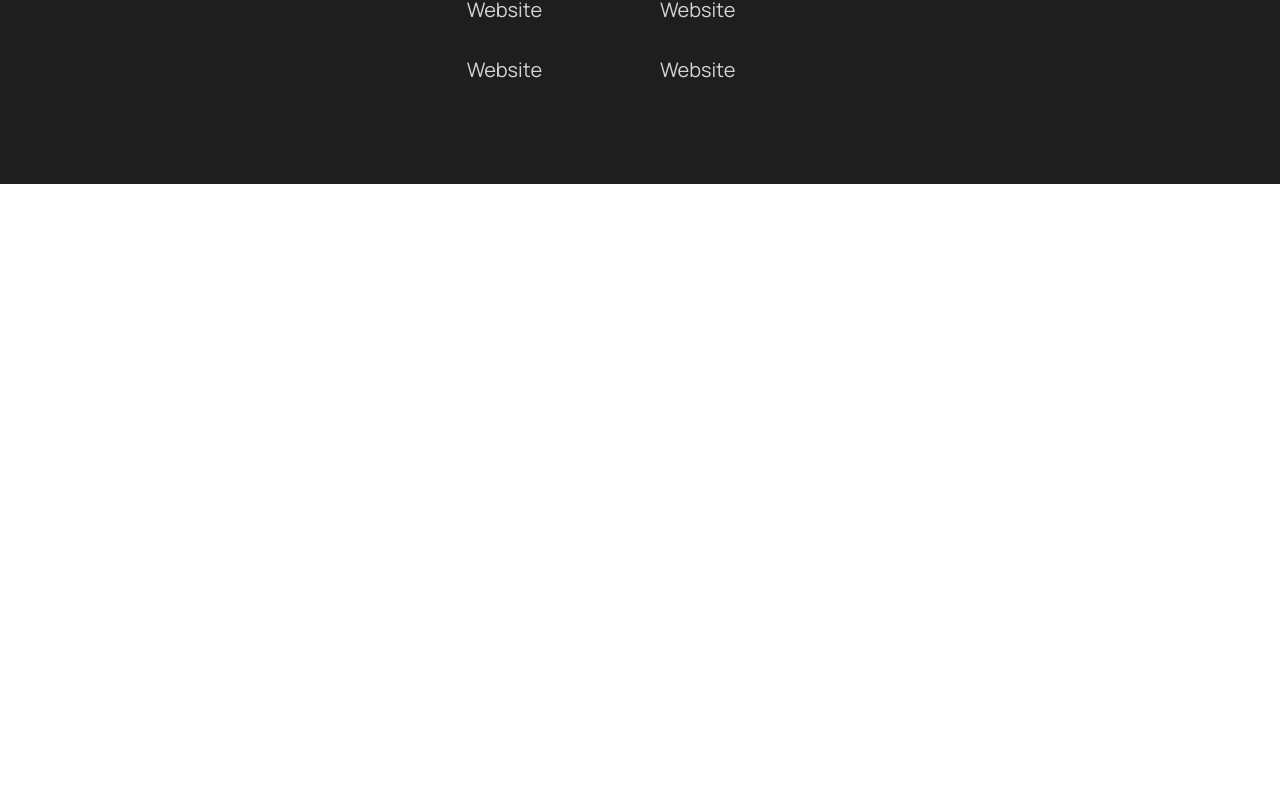
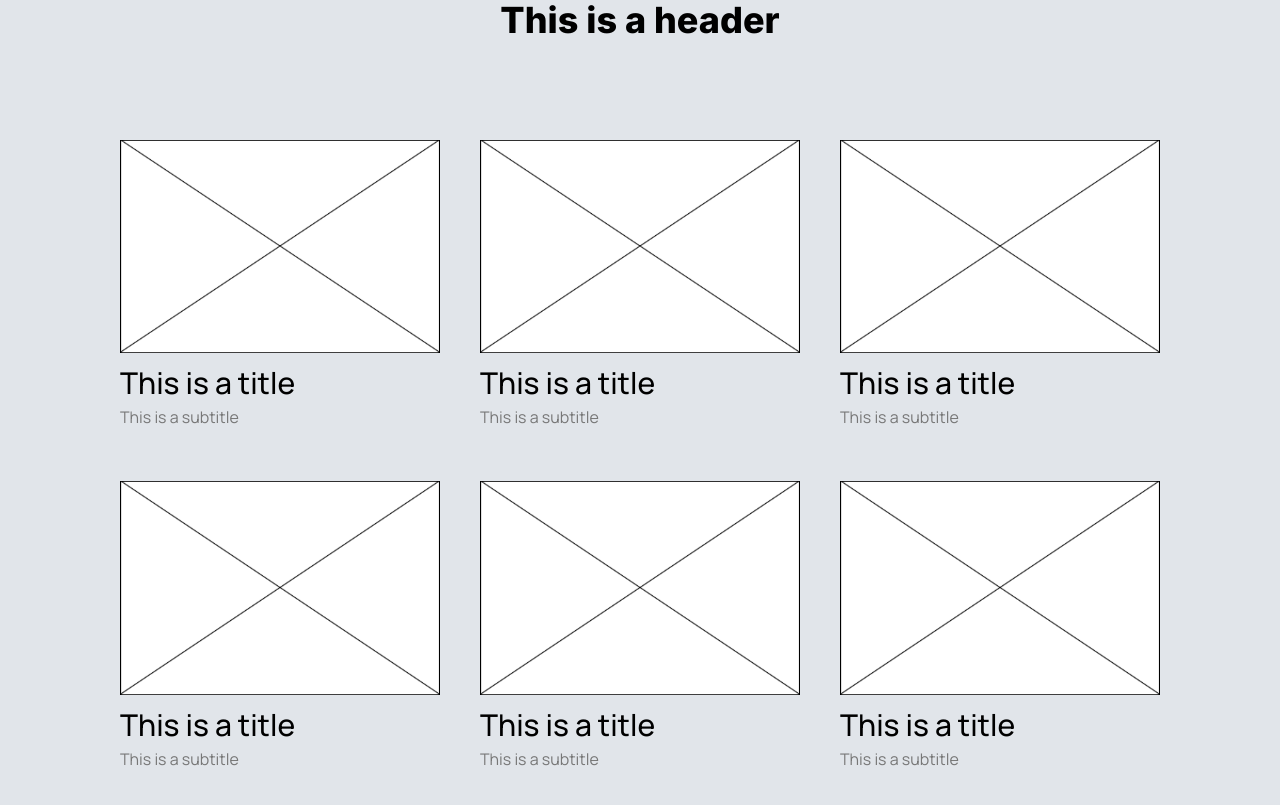
Before and after one commit to dc-darren/dc-darren.github.io, a React (Create React App) app: page / in a window 1280 px wide. Shown: the part 2495-3300 px from the top of the page. Before the commit the page ends 2679 px from the top, so only its background shows below. Built offline with nearby package versions, Linux system fonts and the light colour scheme.

Commit message:
More Portfolio Section

```diff
--- a/src/App.js
+++ b/src/App.js
@@ -88,6 +88,67 @@ function App() {
         </section>
         {/* End of Portfolio Image Right */}
 
+        {/* More Portfolio */}
+        <section id="more-portfolio" className="bg-dc-light-gray">
+          <div className="dc-container px-30 py-25">
+            <div className="dc-container flex flex-col justify-between items-center py-25">
+              <p className="dc-subheader text-xl text-dc-red">This is a subheader</p>
+              <h2 className="dc-header text-4xl">This is a header</h2>
+            </div>
+            <div className="dc-grid gap-10">
+              {/* More Portfolio Item */}
+              <a href="#portfolio-3" className="block col-span-4">
+                <img src="assets/images/sample-image.png" alt="Avatar" className="w-full aspect-[3/2]" />
+                <div className="flex flex-col gap-y-1 py-3">
+                  <h3 className="font-medium text-3xl">This is a title</h3>
+                  <p className="text-dc-gray">This is a subtitle</p>
+                </div>
+              </a>
+              {/* More Portfolio Item */}
+              <a href="#portfolio-4" className="block col-span-4">
+                <img src="assets/images/sample-image.png" alt="Avatar" className="w-full aspect-[3/2]" />
+                <div className="flex flex-col gap-y-1 py-3">
+                  <h3 className="font-medium text-3xl">This is a title</h3>
+                  <p className="text-dc-gray">This is a subtitle</p>
+                </div>
+              </a>
+              {/* More Portfolio Item */}
+              <a href="#portfolio-5" className="block col-span-4">
+                <img src="assets/images/sample-image.png" alt="Avatar" className="w-full aspect-[3/2]" />
+                <div className="flex flex-col gap-y-1 py-3">
+                  <h3 className="font-medium text-3xl">This is a title</h3>
+                  <p className="text-dc-gray">This is a subtitle</p>
+                </div>
+              </a>
+              {/* More Portfolio Item */}
+              <a href="#portfolio-6" className="block col-span-4">
+                <img src="assets/images/sample-image.png" alt="Avatar" className="w-full aspect-[3/2]" />
+                <div className="flex flex-col gap-y-1 py-3">
+                  <h3 className="font-medium text-3xl">This is a title</h3>
+                  <p className="text-dc-gray">This is a subtitle</p>
+                </div>
+              </a>
+              {/* More Portfolio Item */}
+              <a href="#portfolio-7" className="block col-span-4">
+                <img src="assets/images/sample-image.png" alt="Avatar" className="w-full aspect-[3/2]" />
+                <div className="flex flex-col gap-y-1 py-3">
+                  <h3 className="font-medium text-3xl">This is a title</h3>
+                  <p className="text-dc-gray">This is a subtitle</p>
+                </div>
+              </a>
+              {/* More Portfolio Item */}
+              <a href="#portfolio-8" className="block col-span-4">
+                <img src="assets/images/sample-image.png" alt="Avatar" className="w-full aspect-[3/2]" />
+                <div className="flex flex-col gap-y-1 py-3">
+                  <h3 className="font-medium text-3xl">This is a title</h3>
+                  <p className="text-dc-gray">This is a subtitle</p>
+                </div>
+              </a>
+            </div>
+          </div>
+        </section>
+        {/* End of More Portfolio */}
+
         {/* End of Portfolio */}
       </main>
       {/* End of Body */}
--- a/src/css/style.css
+++ b/src/css/style.css
@@ -670,6 +670,10 @@ nav .btn-desktop {
   grid-column: span 6 / span 6;
 }
 
+.col-span-4 {
+  grid-column: span 4 / span 4;
+}
+
 .col-start-7 {
   grid-column-start: 7;
 }
@@ -694,12 +698,16 @@ nav .btn-desktop {
   margin-left: -120px;
 }
 
+.-mr-30 {
+  margin-right: -120px;
+}
+
 .mt-7 {
   margin-top: 1.75rem;
 }
 
-.-mr-30 {
-  margin-right: -120px;
+.block {
+  display: block;
 }
 
 .flex {
@@ -712,6 +720,10 @@ nav .btn-desktop {
 
 .aspect-\[15\/11\] {
   aspect-ratio: 15/11;
+}
+
+.aspect-\[3\/2\] {
+  aspect-ratio: 3/2;
 }
 
 .w-full {
@@ -732,10 +744,6 @@ nav .btn-desktop {
 
 .basis-1\/2 {
   flex-basis: 50%;
-}
-
-.grid-flow-dense {
-  grid-auto-flow: dense;
 }
 
 .grid-cols-3 {
@@ -780,6 +788,10 @@ nav .btn-desktop {
 
 .gap-6 {
   gap: 1.5rem;
+}
+
+.gap-y-1 {
+  row-gap: 0.25rem;
 }
 
 .gap-x-10 {
@@ -831,6 +843,11 @@ nav .btn-desktop {
   padding-bottom: 100px;
 }
 
+.py-3 {
+  padding-top: 0.75rem;
+  padding-bottom: 0.75rem;
+}
+
 .pt-1 {
   padding-top: 0.25rem;
 }
@@ -869,12 +886,21 @@ nav .btn-desktop {
   line-height: 2rem;
 }
 
+.text-3xl {
+  font-size: 1.875rem;
+  line-height: 2.25rem;
+}
+
 .font-bold {
   font-weight: 700;
 }
 
 .font-semibold {
   font-weight: 600;
+}
+
+.font-medium {
+  font-weight: 500;
 }
 
 .text-dc-red {
```
